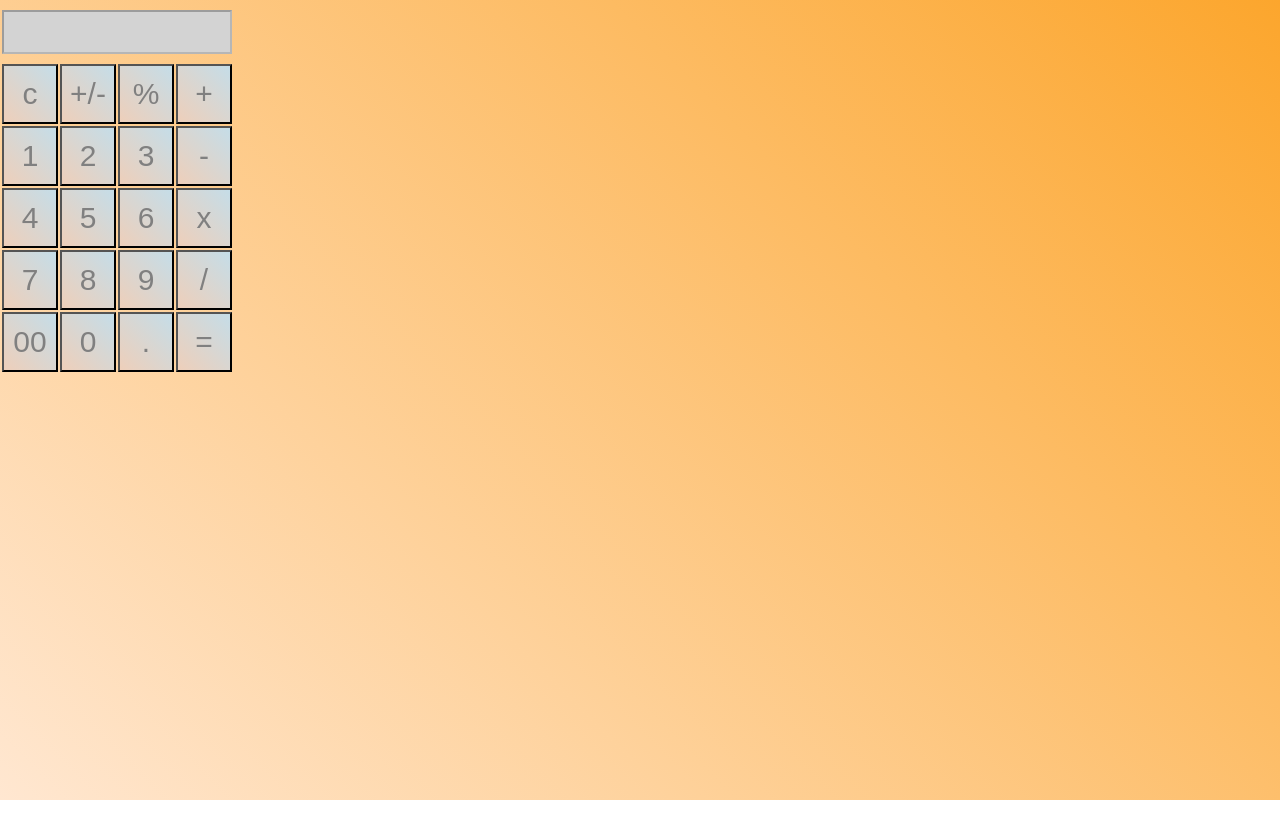
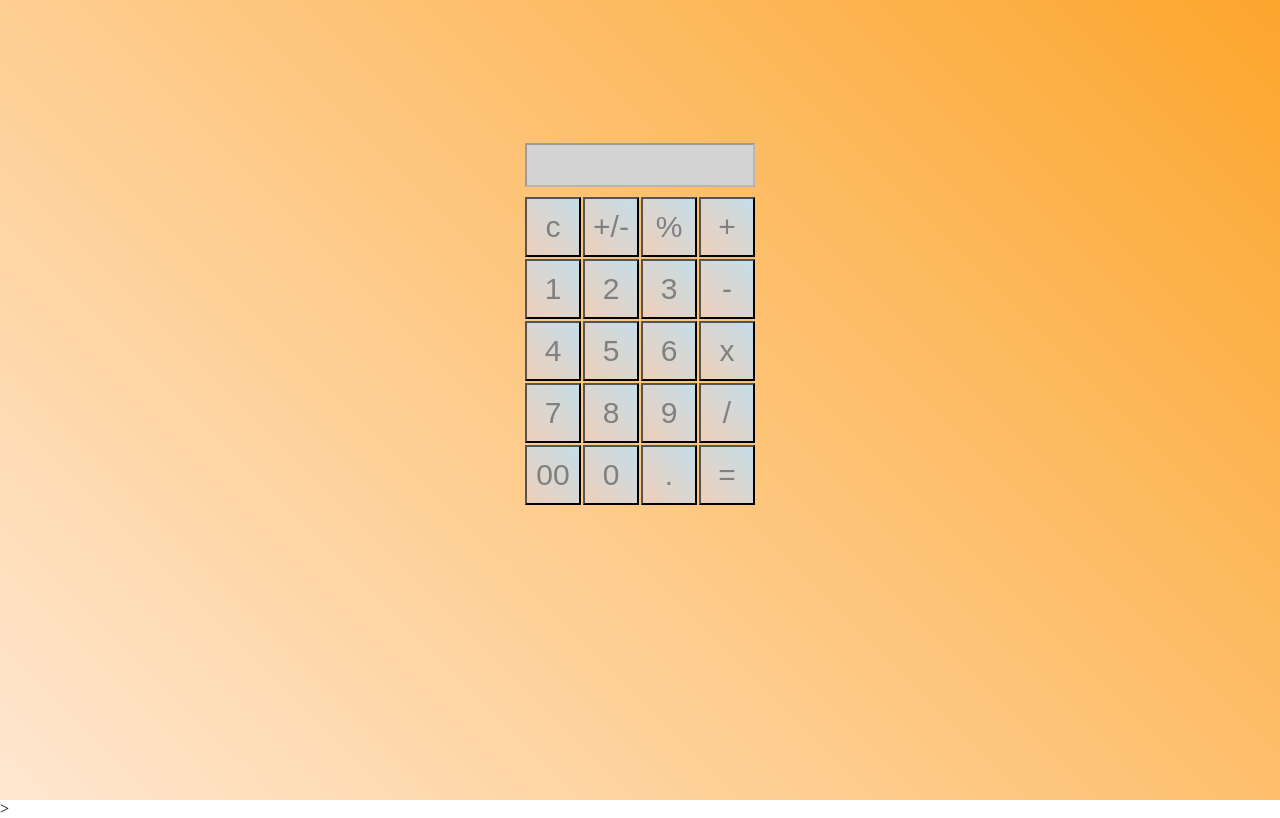
Before and after one commit to Glebochko/glebochko.github.io, a plain HTML site: page index.html in a window 1280 px wide. Drawn offline with Linux system fonts and the light colour scheme.

Commit message:
dwvf
rvrv

```diff
--- a/index.html
+++ b/index.html
@@ -28,9 +28,16 @@
                 height: 100%;
                 background: linear-gradient(45deg, #FFE7D1, #FCA62D);
               }
+              .main{
+                position: absolute;
+                top: 40%;
+                left: 50%;
+                transform: translateX(-50%) translateY(-50%);
+              }
       </style>
       <form name = "calculator">
-         <div class = "bkgr">
+         <div class = "bkgr"> </div>>
+         <div class = "main">
          <table>
             <tr>
                <td colspan = "4">
```
